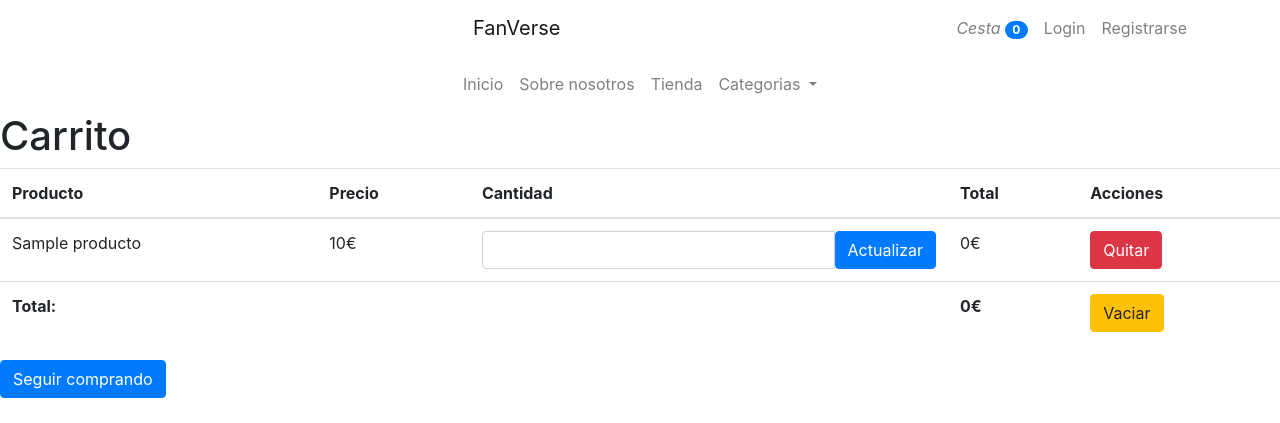
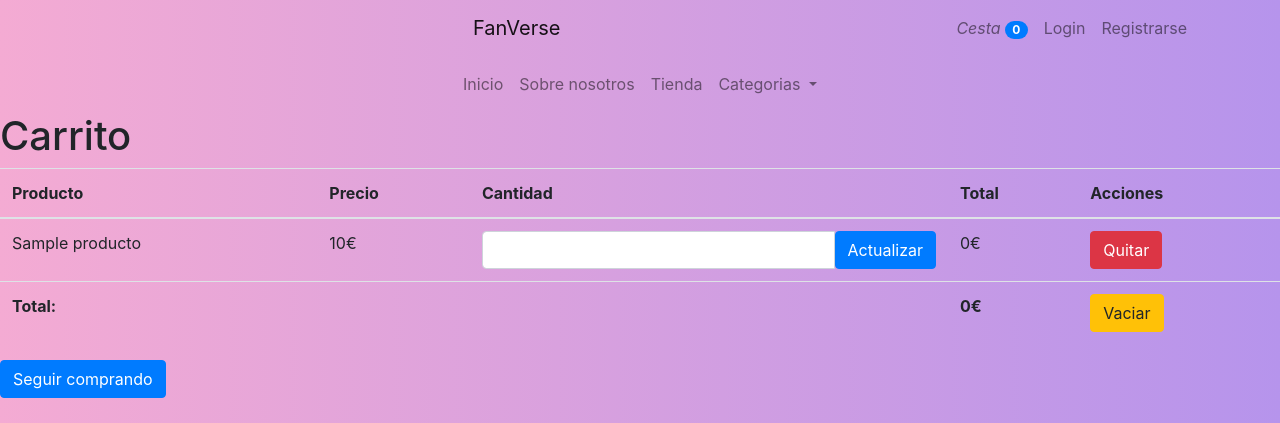
Before and after one commit to helenaSarrion/Proyecto-tienda, a Symfony app: template proyecto-tienda/templates/carrito/index.html.twig in a window 1280 px wide. Shown: the top 423 px of the page. Run offline with Twig, Linux system fonts and the light colour scheme; the template is opened without the code that fills it: most values are stand-ins (such as "Sample title", 1, 10 or a date in 2020); some libraries are stand-ins or nearby versions.

Commit message:
- Añadido estilo al fondo de la web

```diff
--- a/proyecto-tienda/templates/base.html.twig
+++ b/proyecto-tienda/templates/base.html.twig
@@ -11,13 +11,17 @@
 		{% endblock %}
 	</head>
 	<body>
+		{#añade un estilo de fondo a la pagina#}
+		<style>
+			body {
+				background: linear-gradient(90deg, #f4abd3, #b694ec);
+			}
+		</style>
 		{% block javascripts %}
 			<script src="https://code.jquery.com/jquery-3.3.1.slim.min.js" integrity="sha384-q8i/X+965DzO0rT7abK41JStQIAqVgRVzpbzo5smXKp4YfRvH+8abtTE1Pi6jizo" crossorigin="anonymous"></script>
 			<script src="https://cdnjs.cloudflare.com/ajax/libs/popper.js/1.14.7/umd/popper.min.js" integrity="sha384-UO2eT0CpHqdSJQ6hJty5KVphtPhzWj9WO1clHTMGa3JDZwrnQq4sF86dIHNDz0W1" crossorigin="anonymous"></script>
 			<script src="https://stackpath.bootstrapcdn.com/bootstrap/4.3.1/js/bootstrap.min.js" integrity="sha384-JjSmVgyd0p3pXB1rRibZUAYoIIy6OrQ6VrjIEaFf/nJGzIxFDsf4x0xIM+B07jRM" crossorigin="anonymous"></script>
 		{% endblock %}
-		{% block body %}
-
-		{% endblock %}
+		{% block body %}{% endblock %}
 	</body>
 </html>
--- a/proyecto-tienda/templates/inicio/index.html.twig
+++ b/proyecto-tienda/templates/inicio/index.html.twig
@@ -4,7 +4,9 @@
 	<nav class="navbar navbar-expand-lg navbar-light bg-transparent">
 		<div class="container">
 			<div class="collapse navbar-collapse" id="navbarNav">
-				<a class="navbar-brand mx-auto" href="{{ path('inicio') }}">FanVerse</a>
+				<a class="navbar-brand mx-auto text-center text-black rounded-lg py-2 px-3" href="{{ path('inicio') }}">
+					<h1 class="m-0">FanVerse</h1>
+				</a>
 				<ul class="navbar-nav">
 					<li class="nav-item">
 						<a class="nav-link" href="{{ path('carrito') }}">
```
